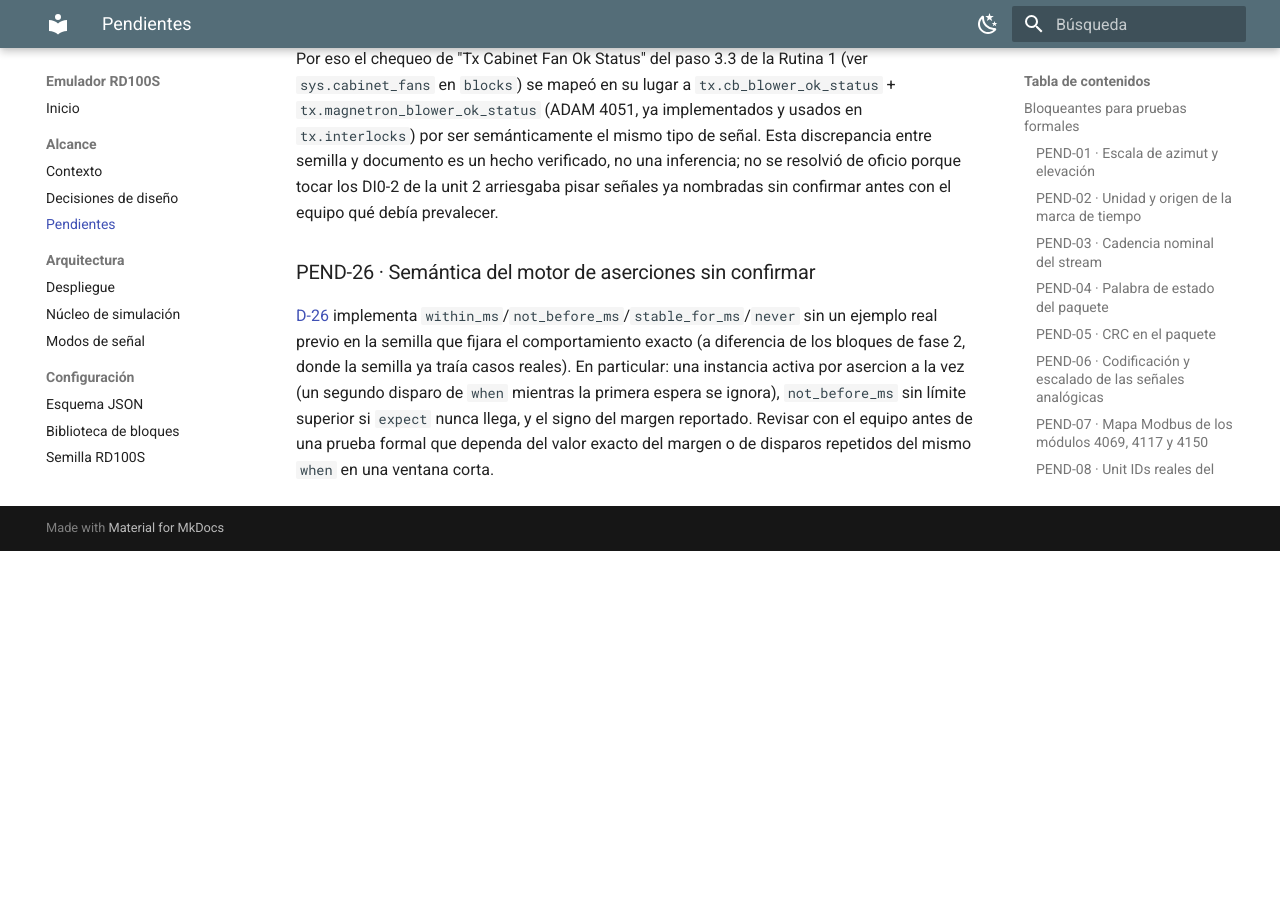
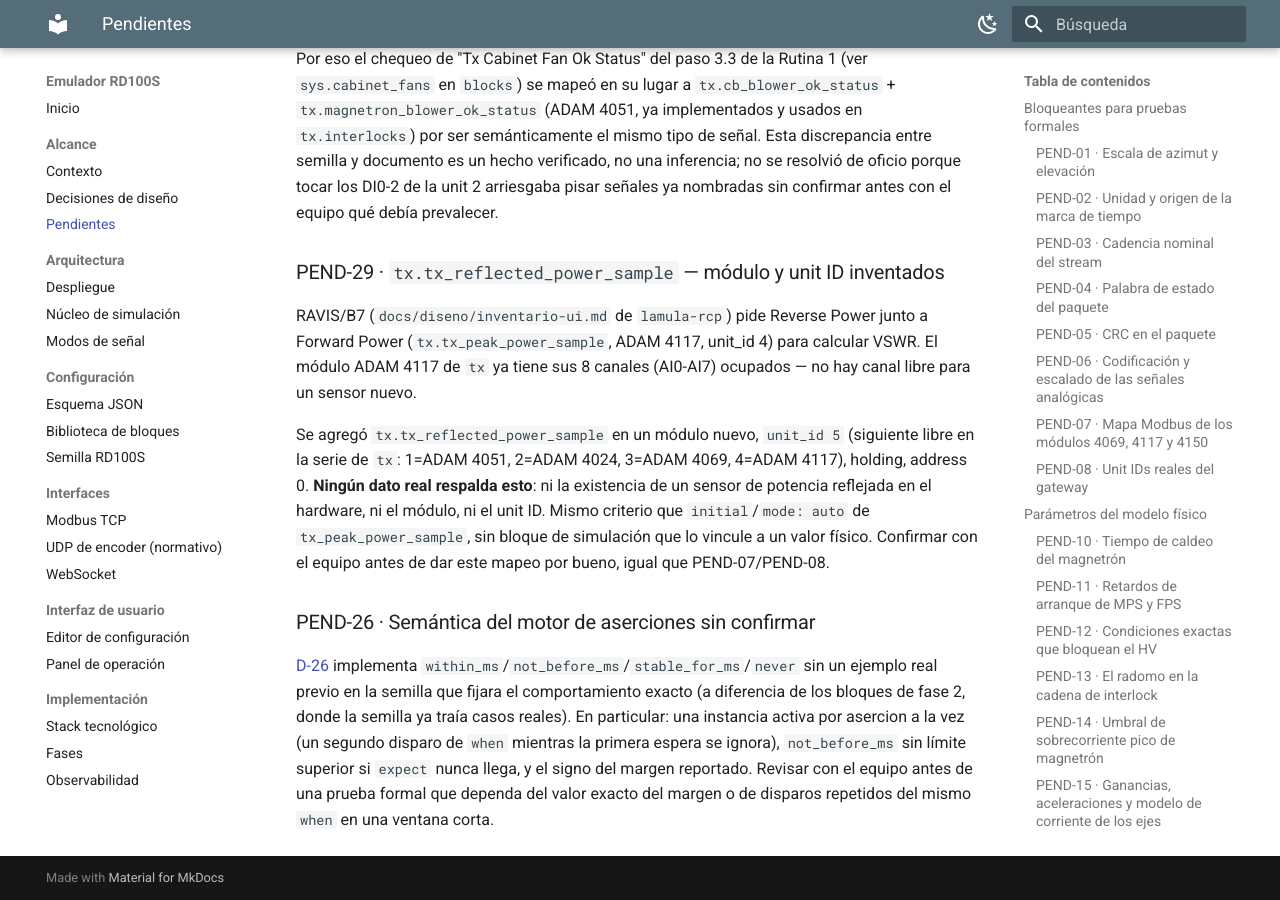
Before and after one commit to vladimir1284/radar-emulator, an MkDocs documentation site: the page built from docs/alcance/pendientes.md, in a window 1280 px wide and 900 px high, scrolled down 5234 px. Built offline with MkDocs 1.6.1 and Material for MkDocs 9.7.7, drawn with Linux system fonts in a browser that asks for light colours; before the commit the page ends 5785 px from its top, so only the background shows below that.

Commit message:
Add tx.tx_reflected_power_sample for lamula-rcp B7 (Power Monitor/VSWR)
New unit_id 5 -- tx's ADAM 4117 (unit_id 4) already has all 8 AI
channels occupied (mps/fps voltage, peak power, magnetron current,
+-24V/+-15V). PEND-29: neither the sensor, the module, nor the unit
ID has real hardware confirmation -- provisional, same criterio as
tx_peak_power_sample's own PENDIENTE note. Confirm with the team
before treating this mapping as final.

Co-Authored-By: Claude Sonnet 5 <noreply@anthropic.com>

```diff
--- a/docs/alcance/pendientes.md
+++ b/docs/alcance/pendientes.md
@@ -206,6 +206,19 @@ señal. Esta discrepancia entre semilla y documento es un hecho verificado, no u
 se resolvió de oficio porque tocar los DI0-2 de la unit 2 arriesgaba pisar señales ya nombradas
 sin confirmar antes con el equipo qué debía prevalecer.
 
+### PEND-29 · `tx.tx_reflected_power_sample` — módulo y unit ID inventados
+
+RAVIS/B7 (`docs/diseno/inventario-ui.md` de `lamula-rcp`) pide Reverse Power junto a Forward Power
+(`tx.tx_peak_power_sample`, ADAM 4117, unit_id 4) para calcular VSWR. El módulo ADAM 4117 de `tx`
+ya tiene sus 8 canales (AI0-AI7) ocupados — no hay canal libre para un sensor nuevo.
+
+Se agregó `tx.tx_reflected_power_sample` en un módulo nuevo, `unit_id 5` (siguiente libre en la
+serie de `tx`: 1=ADAM 4051, 2=ADAM 4024, 3=ADAM 4069, 4=ADAM 4117), holding, address 0. **Ningún
+dato real respalda esto**: ni la existencia de un sensor de potencia reflejada en el hardware, ni
+el módulo, ni el unit ID. Mismo criterio que `initial`/`mode: auto` de `tx_peak_power_sample`, sin
+bloque de simulación que lo vincule a un valor físico. Confirmar con el equipo antes de dar este
+mapeo por bueno, igual que PEND-07/PEND-08.
+
 ### PEND-26 · Semántica del motor de aserciones sin confirmar
 
 [D-26](decisiones.md#d-26-semantica-del-motor-de-aserciones-invencion-mas-especulativa-que-d-18-a-d-24)
```
Also changed, not shown: 1 other file.
